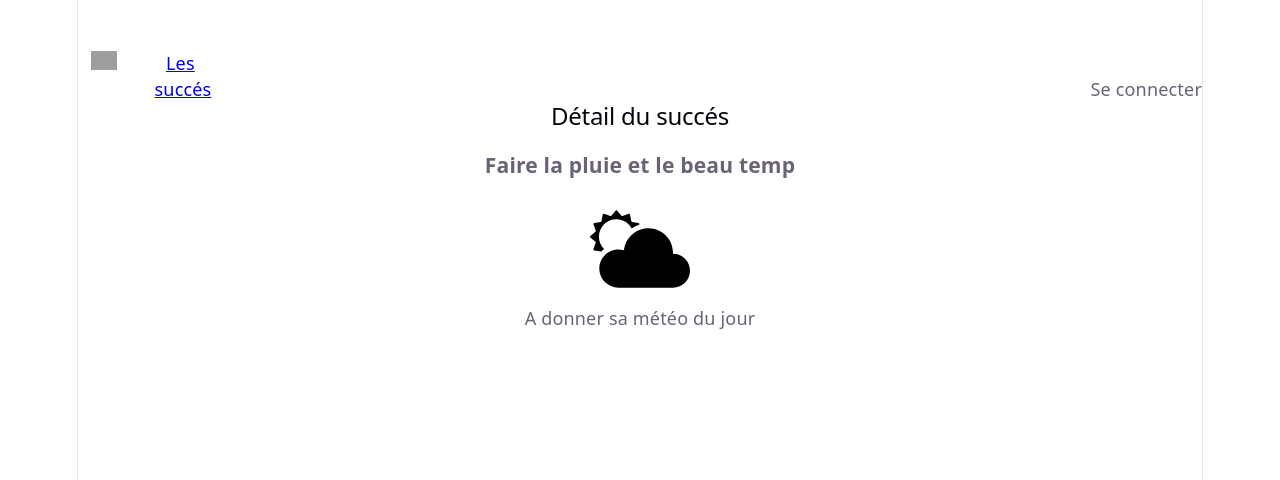
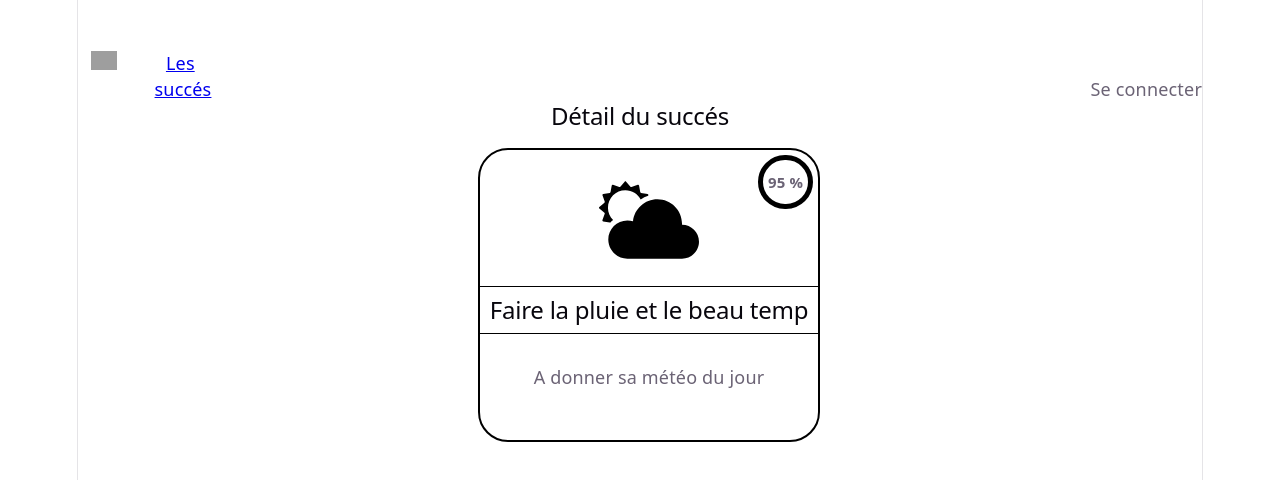
Before and after one commit to Naturel1/Tb_Odoo_Achievement_Development-Front, a React (Vite) app: page /achievement/1 in a window 1280 px wide. Shown: the top 480 px of the page. Built offline with nearby package versions, Linux system fonts and the light colour scheme; grey boxes are pictures that could not be loaded.

Commit message:
Utilisation Achievement card in details + modification de chartreuse.svg

```diff
--- a/src/features/achievements/components/AchievementCard/AchievementCard.jsx
+++ b/src/features/achievements/components/AchievementCard/AchievementCard.jsx
@@ -18,7 +18,7 @@ export default function AchievementCard ({achievement}) {
             <div className={styles.cardImage}>
                 {
                     achievement.imageSrc ?
-                    <img src={`./${achievement.imageSrc}`} />:
+                    <img src={`../${achievement.imageSrc}`} />:
                     <img src={questionIcon}/>
                 }
                 {
--- a/src/features/achievements/pages/achievement-detail/AchievementDetail.jsx
+++ b/src/features/achievements/pages/achievement-detail/AchievementDetail.jsx
@@ -4,6 +4,7 @@ import { ErrorBoundary } from "react-error-boundary";
 import questionIcon from "../../../../assets/question.svg";
 import { ResourceNotFound, LoadingScreen } from "../../../../shared";
 import { getOneAchievementById } from "../../services/Achievements.service";
+import AchievementCard from "../../components/AchievementCard/AchievementCard"
 
 export default function AchievementDetail() {
     const { id } = useParams();
@@ -23,16 +24,12 @@ function InnerAchievementDetail({achievementPromise}) {
     const achievement = use(achievementPromise);
 
     return (
-        <>
+        <section>
             <h2>Détail du succés</h2>
-            <h3>{achievement.title}</h3>
-            {
-                achievement.imageSrc ?
-                <img src={`../${achievement.imageSrc}`} />:
-                <img src={questionIcon}/>
-            }
-            <p>{achievement.description}</p>
 
-        </>
+            <div className="container">
+                <AchievementCard achievement={achievement}/>
+            </div>
+        </section>
     )
 }
```
Also changed, not shown: public/chartreuse.svg.
